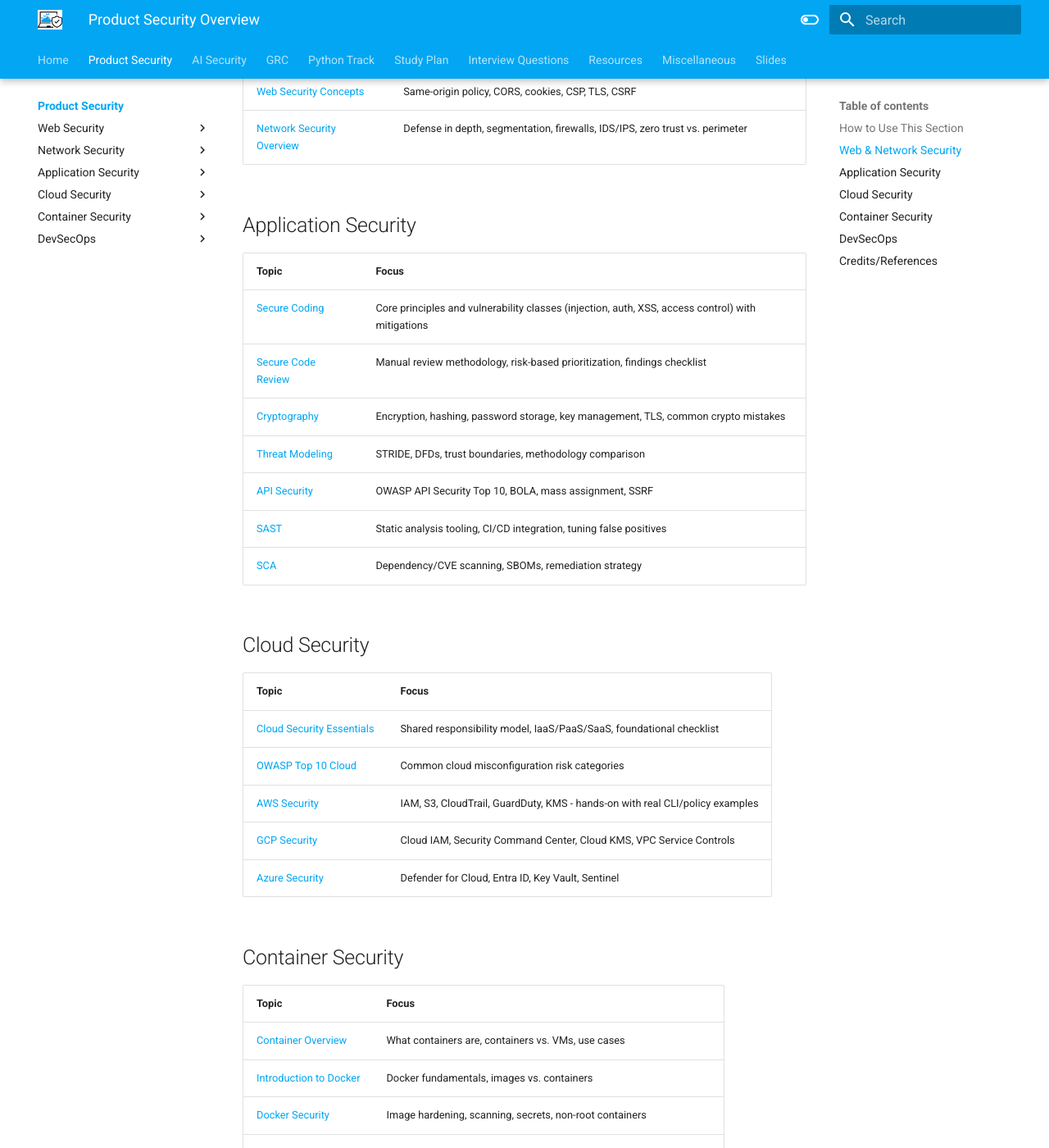
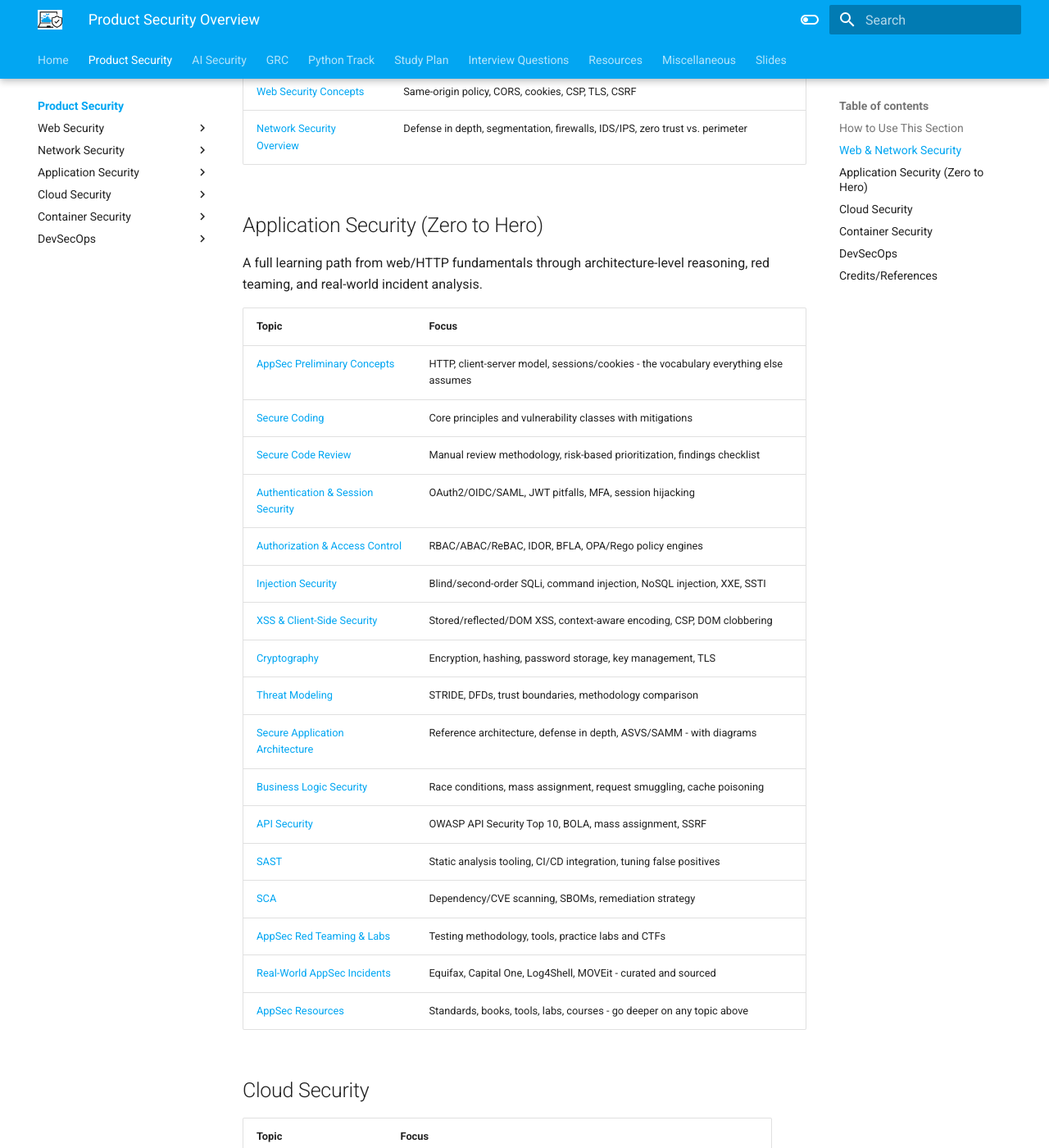
Before and after one commit to jassics/CybercloudLearning, an MkDocs documentation site: the page built from docs/product-security/index.md, in a window 1280 px wide and 1400 px high, scrolled down 783 px. Shown: the whole window at 82% size. Built offline with MkDocs 1.6.1 and Material for MkDocs 9.7.7, drawn with Linux system fonts in a browser that asks for light colours.

Commit message:
Wire 10 new Application Security pages into nav, update Product Security index
Expand Application Security from 7 to 17 pages: preliminary concepts,
authentication/authorization/injection/XSS/business-logic deep dives,
a secure-architecture reference with Mermaid diagrams, red teaming
and practice labs, real-world incidents, and a resources hub -
ordered as a zero-to-hero path. Also updates the Product Security
landing page's stale "OWASP Top 10 2021" reference now that the page
itself has been rewritten for the 2025 edition.

Co-Authored-By: Claude Sonnet 5 <noreply@anthropic.com>

```diff
--- a/docs/product-security/index.md
+++ b/docs/product-security/index.md
@@ -14,21 +14,33 @@ Product Security is the practice of building security into a product end-to-end
 | Topic | Focus |
 |-------|-------|
 | [Web Security Overview](web-security/web-security-overview.md) | Foundational web application security concepts |
-| [OWASP Top 10 2021](web-security/owasp-top10.md) | The 10 most critical web application security risks, with vulnerable/fixed code examples |
+| [OWASP Top 10 (2025)](web-security/owasp-top10.md) | The 10 most critical web application security risks, with vulnerable/fixed code examples |
 | [Web Security Concepts](web-security/web-security-concepts.md) | Same-origin policy, CORS, cookies, CSP, TLS, CSRF |
 | [Network Security Overview](network-security/network-security-overview.md) | Defense in depth, segmentation, firewalls, IDS/IPS, zero trust vs. perimeter |
 
-## Application Security
+## Application Security (Zero to Hero)
+
+A full learning path from web/HTTP fundamentals through architecture-level reasoning, red teaming, and real-world incident analysis.
 
 | Topic | Focus |
 |-------|-------|
-| [Secure Coding](application-security/secure-coding.md) | Core principles and vulnerability classes (injection, auth, XSS, access control) with mitigations |
+| [AppSec Preliminary Concepts](application-security/appsec-preliminary-concepts.md) | HTTP, client-server model, sessions/cookies - the vocabulary everything else assumes |
+| [Secure Coding](application-security/secure-coding.md) | Core principles and vulnerability classes with mitigations |
 | [Secure Code Review](application-security/secure-code-review.md) | Manual review methodology, risk-based prioritization, findings checklist |
-| [Cryptography](application-security/cryptography.md) | Encryption, hashing, password storage, key management, TLS, common crypto mistakes |
+| [Authentication & Session Security](application-security/authentication-security.md) | OAuth2/OIDC/SAML, JWT pitfalls, MFA, session hijacking |
+| [Authorization & Access Control](application-security/authorization-security.md) | RBAC/ABAC/ReBAC, IDOR, BFLA, OPA/Rego policy engines |
+| [Injection Security](application-security/injection-security.md) | Blind/second-order SQLi, command injection, NoSQL injection, XXE, SSTI |
+| [XSS & Client-Side Security](application-security/xss-client-side-security.md) | Stored/reflected/DOM XSS, context-aware encoding, CSP, DOM clobbering |
+| [Cryptography](application-security/cryptography.md) | Encryption, hashing, password storage, key management, TLS |
 | [Threat Modeling](application-security/threat-modeling.md) | STRIDE, DFDs, trust boundaries, methodology comparison |
+| [Secure Application Architecture](application-security/secure-application-architecture.md) | Reference architecture, defense in depth, ASVS/SAMM - with diagrams |
+| [Business Logic Security](application-security/business-logic-security.md) | Race conditions, mass assignment, request smuggling, cache poisoning |
 | [API Security](application-security/api-security.md) | OWASP API Security Top 10, BOLA, mass assignment, SSRF |
 | [SAST](application-security/sast.md) | Static analysis tooling, CI/CD integration, tuning false positives |
 | [SCA](application-security/sca.md) | Dependency/CVE scanning, SBOMs, remediation strategy |
+| [AppSec Red Teaming & Labs](application-security/appsec-red-teaming-labs.md) | Testing methodology, tools, practice labs and CTFs |
+| [Real-World AppSec Incidents](application-security/appsec-real-world-incidents.md) | Equifax, Capital One, Log4Shell, MOVEit - curated and sourced |
+| [AppSec Resources](application-security/appsec-resources.md) | Standards, books, tools, labs, courses - go deeper on any topic above |
 
 ## Cloud Security
 
--- a/mkdocs.yml
+++ b/mkdocs.yml
@@ -58,18 +58,28 @@ nav:
       - 'Product Security Overview': product-security/index.md
       - Web Security:
           - 'Web Security Overview': product-security/web-security/web-security-overview.md
-          - 'OWASP Top 10 2021': product-security/web-security/owasp-top10.md
+          - 'OWASP Top 10 (2025)': product-security/web-security/owasp-top10.md
           - 'Web Security Concepts': product-security/web-security/web-security-concepts.md
       - Network Security:
           - 'Network Security Overview': product-security/network-security/network-security-overview.md
       - Application Security:
+          - 'AppSec Preliminary Concepts': product-security/application-security/appsec-preliminary-concepts.md
           - 'Secure Coding': product-security/application-security/secure-coding.md
           - 'Secure Code Review': product-security/application-security/secure-code-review.md
+          - 'Authentication & Session Security': product-security/application-security/authentication-security.md
+          - 'Authorization & Access Control': product-security/application-security/authorization-security.md
+          - 'Injection Security': product-security/application-security/injection-security.md
+          - 'XSS & Client-Side Security': product-security/application-security/xss-client-side-security.md
           - 'Cryptography': product-security/application-security/cryptography.md
           - 'Threat Modeling': product-security/application-security/threat-modeling.md
+          - 'Secure Application Architecture': product-security/application-security/secure-application-architecture.md
+          - 'Business Logic Security': product-security/application-security/business-logic-security.md
           - 'API Security': product-security/application-security/api-security.md
           - 'SAST': product-security/application-security/sast.md
           - 'SCA': product-security/application-security/sca.md
+          - 'AppSec Red Teaming & Labs': product-security/application-security/appsec-red-teaming-labs.md
+          - 'Real-World AppSec Incidents': product-security/application-security/appsec-real-world-incidents.md
+          - 'AppSec Resources': product-security/application-security/appsec-resources.md
       - Cloud Security:
         - 'Cloud Security Essentials': product-security/cloud-security/cloud-security-essentials.md
         - 'OWASP Top 10 Cloud': product-security/cloud-security/owasp-top10-cloud.md
```
